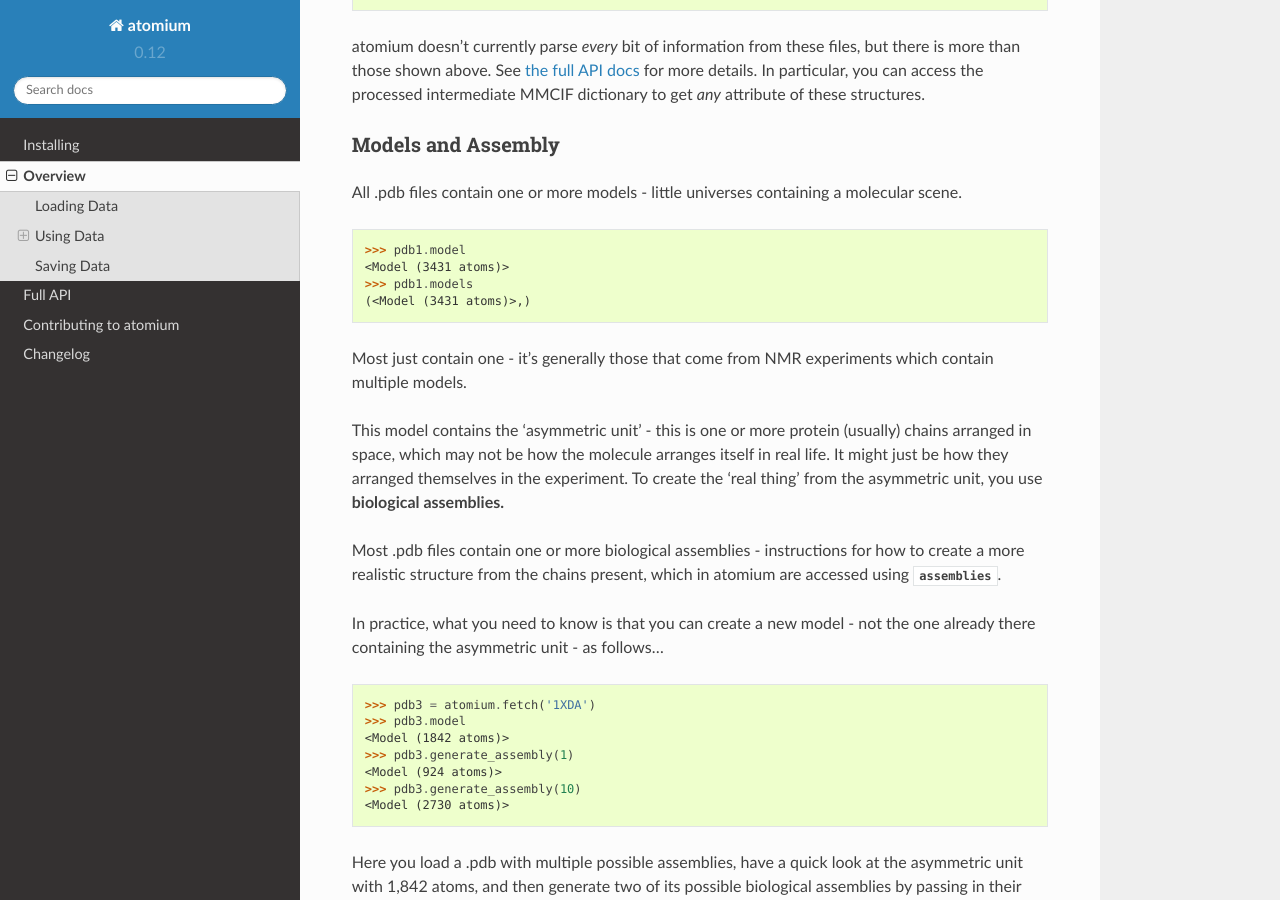
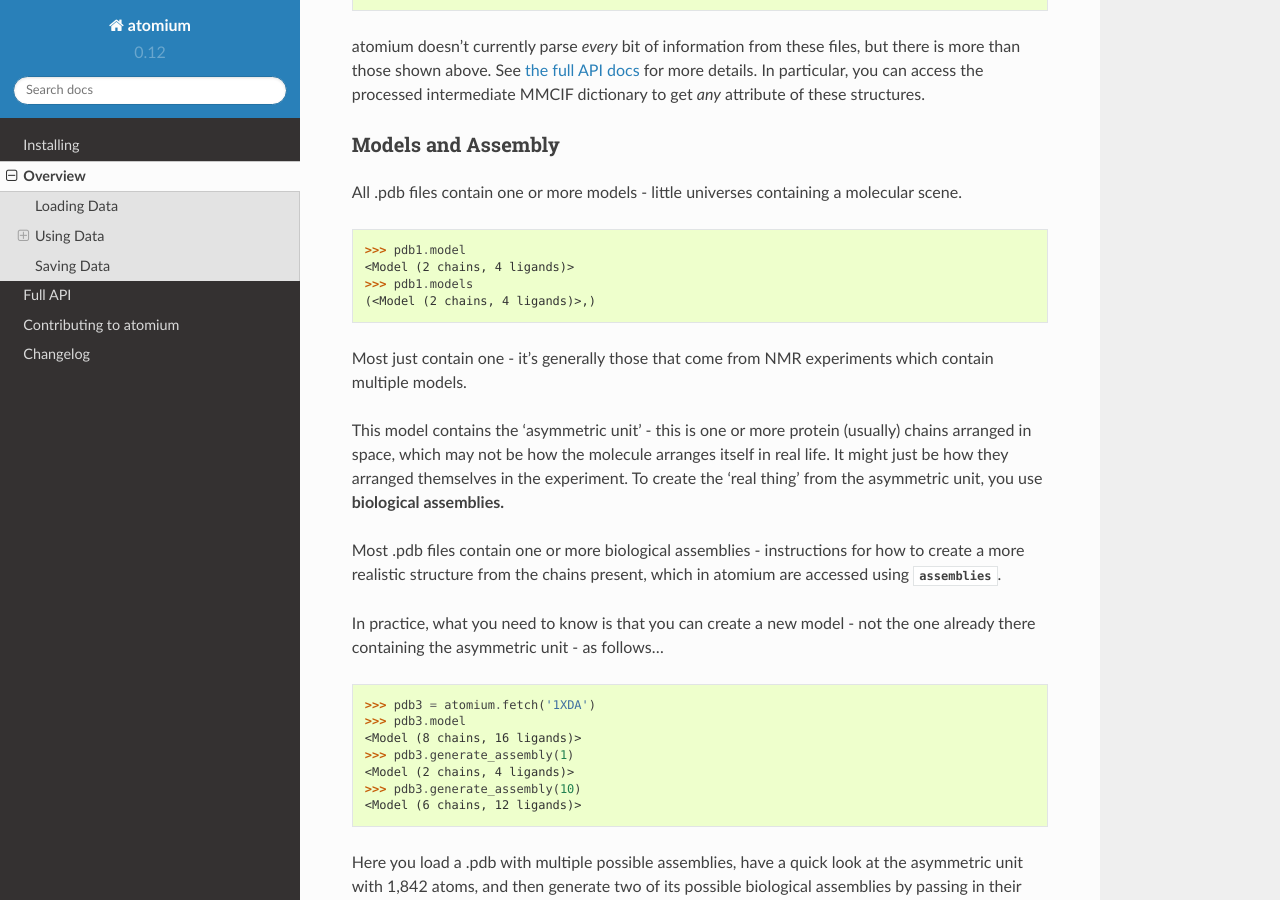
Before and after one commit to samirelanduk/atomium, a Sphinx documentation site: the page built from docs/source/overview.rst, in a window 1280 px wide and 900 px high, scrolled down 1166 px. Built offline with Sphinx 7.4.7 and the Read the Docs theme 2.0.0, drawn with Linux system fonts in a browser that asks for light colours.

Commit message:
0.12.1 docs

```diff
--- a/docs/source/overview.rst
+++ b/docs/source/overview.rst
@@ -68,9 +68,9 @@ All .pdb files contain one or more models - little universes containing a
 molecular scene.
 
     >>> pdb1.model
-    <Model (3431 atoms)>
+    <Model (2 chains, 4 ligands)>
     >>> pdb1.models
-    (<Model (3431 atoms)>,)
+    (<Model (2 chains, 4 ligands)>,)
 
 Most just contain one - it's generally those that come from NMR experiments
 which contain multiple models.
@@ -90,11 +90,11 @@ one already there containing the asymmetric unit - as follows...
 
     >>> pdb3 = atomium.fetch('1XDA')
     >>> pdb3.model
-    <Model (1842 atoms)>
+    <Model (8 chains, 16 ligands)>
     >>> pdb3.generate_assembly(1)
-    <Model (924 atoms)>
+    <Model (2 chains, 4 ligands)>
     >>> pdb3.generate_assembly(10)
-    <Model (2730 atoms)>
+    <Model (6 chains, 12 ligands)>
 
 Here you load a .pdb with multiple possible assemblies, have a quick look at
 the asymmetric unit with 1,842 atoms, and then generate two of its possible
```
Also changed, not shown: README.rst (+15 -7 lines), docs/source/changelog.rst (+8 -0 lines).
